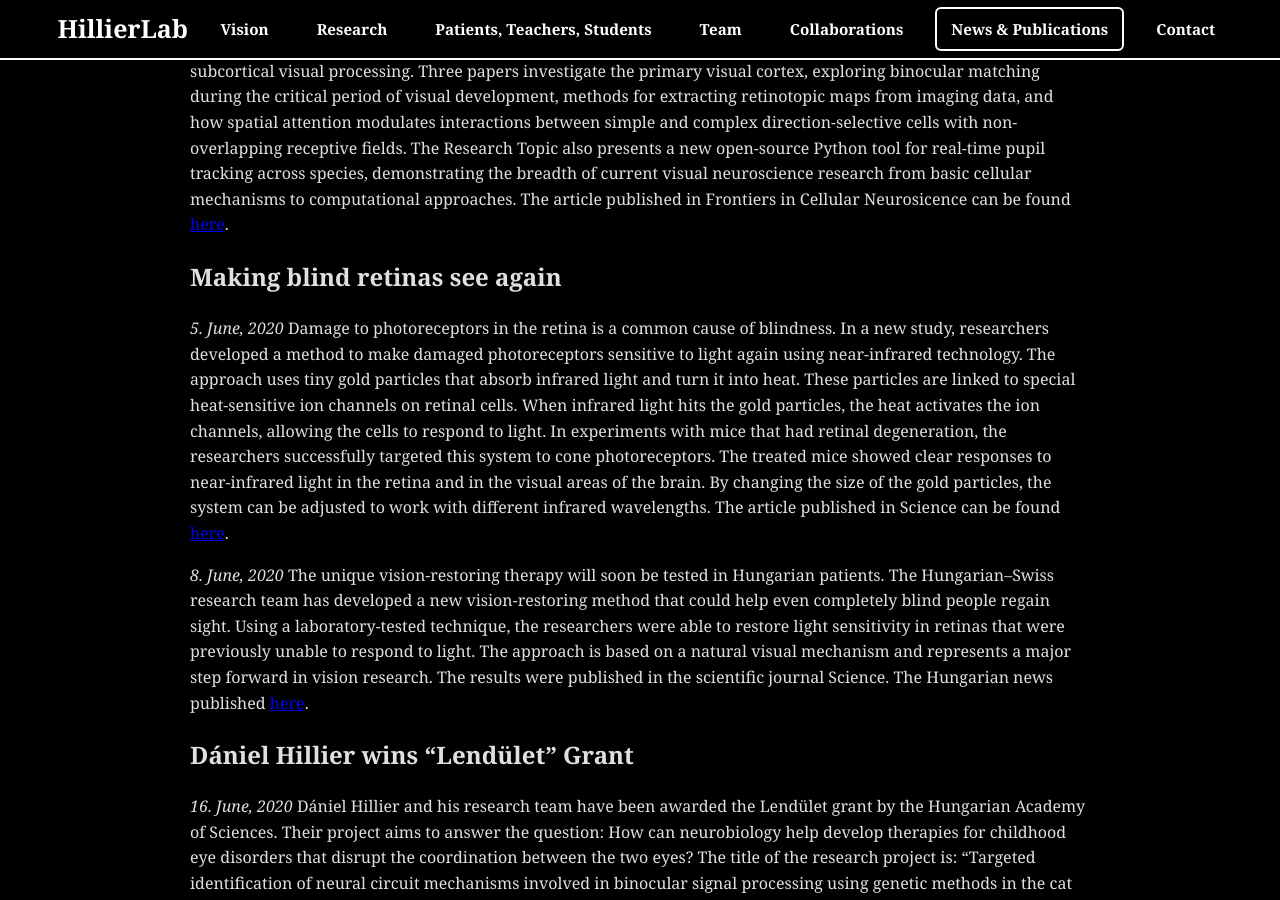
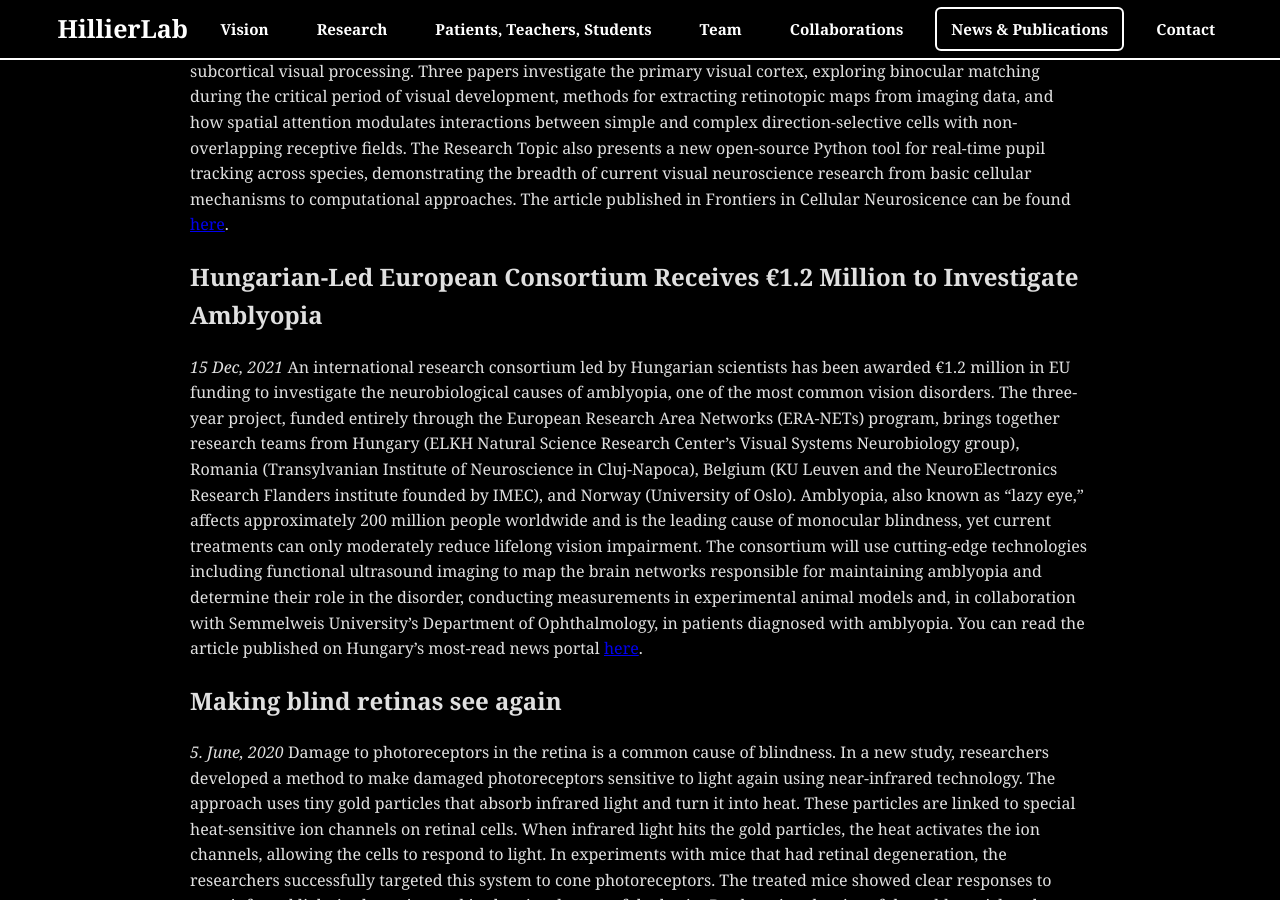
Before and after one commit to hillierlab/hillierlab.github.io, a Jekyll site: the page built from news-publications.md, in a window 1280 px wide and 900 px high, scrolled down 925 px. Built offline with Jekyll 4.4.1, drawn with Linux system fonts in a browser that asks for light colours.

Commit message:
Update news-publications.md

```diff
--- a/news-publications.md
+++ b/news-publications.md
@@ -20,6 +20,13 @@ The article published in Frontiers in Immunology can be found <a href="https://w
 *14 Sept, 2022*
 This editorial, published in Frontiers, introduces a Research Topic featuring eight papers that explore the mammalian visual system across multiple species including mice, rats, cats, macaques, and humans, spanning from retinal processing to cortical mechanisms. The collection examines intrinsically photosensitive retinal ganglion cells and their survival mechanisms, the effects of low-dose atropine on visual signal processing, optical coherence tomography for imaging human retinal layers, and computational modeling of the cortico-pulvinar network in subcortical visual processing. Three papers investigate the primary visual cortex, exploring binocular matching during the critical period of visual development, methods for extracting retinotopic maps from imaging data, and how spatial attention modulates interactions between simple and complex direction-selective cells with non-overlapping receptive fields. The Research Topic also presents a new open-source Python tool for real-time pupil tracking across species, demonstrating the breadth of current visual neuroscience research from basic cellular mechanisms to computational approaches.
 The article published in Frontiers in Cellular Neurosicence can be found <a href="https://www.frontiersin.org/journals/cellular-neuroscience/articles/10.3389/fncel.2022.1018229/full"
+   target="_blank"
+   rel="noopener noreferrer">here</a>.
+
+## Hungarian-Led European Consortium Receives €1.2 Million to Investigate Amblyopia
+*15 Dec, 2021*
+An international research consortium led by Hungarian scientists has been awarded €1.2 million in EU funding to investigate the neurobiological causes of amblyopia, one of the most common vision disorders. The three-year project, funded entirely through the European Research Area Networks (ERA-NETs) program, brings together research teams from Hungary (ELKH Natural Science Research Center's Visual Systems Neurobiology group), Romania (Transylvanian Institute of Neuroscience in Cluj-Napoca), Belgium (KU Leuven and the NeuroElectronics Research Flanders institute founded by IMEC), and Norway (University of Oslo). Amblyopia, also known as "lazy eye," affects approximately 200 million people worldwide and is the leading cause of monocular blindness, yet current treatments can only moderately reduce lifelong vision impairment. The consortium will use cutting-edge technologies including functional ultrasound imaging to map the brain networks responsible for maintaining amblyopia and determine their role in the disorder, conducting measurements in experimental animal models and, in collaboration with Semmelweis University's Department of Ophthalmology, in patients diagnosed with amblyopia.
+You can read the article published on Hungary's most-read news portal <a href="https://index.hu/techtud/2021/12/15/tompalatas-oka-kutatas-elkh-ttk-era-nets/"
    target="_blank"
    rel="noopener noreferrer">here</a>.
 
```
